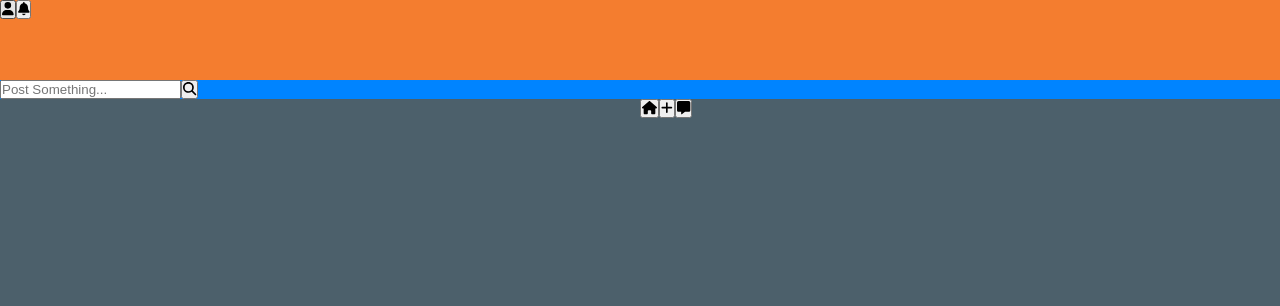
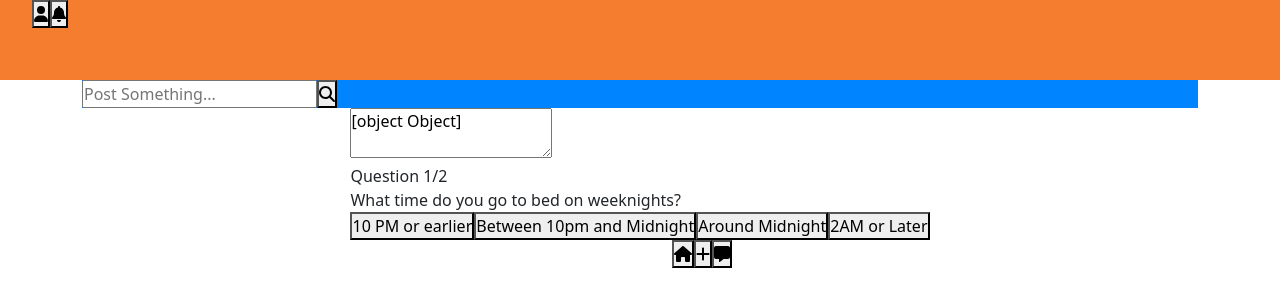
Before and after one commit to dopoku12/roomies, a React (Create React App) app: page / in a window 1280 px wide. Shown: the top 306 px of the page. Built offline with nearby package versions, Linux system fonts and the light colour scheme.

Commit message:
questionnaire

```diff
--- a/package.json
+++ b/package.json
@@ -10,6 +10,7 @@
     "@testing-library/jest-dom": "^5.16.2",
     "@testing-library/react": "^12.1.4",
     "@testing-library/user-event": "^13.5.0",
+    "bootstrap": "^5.1.3",
     "react": "^17.0.2",
     "react-dom": "^17.0.2",
     "react-scripts": "5.0.0",
--- a/src/App.js
+++ b/src/App.js
@@ -6,6 +6,7 @@ import Modal from './components/Modal'
 import ChatPage from './Chatpage';
 import Footer from "./components/Footer";
 import { useState } from "react";
+import Questionnaire from './components/questionnaire/questionnaire.js'
 
 function App() {
 
@@ -37,8 +38,10 @@ function App() {
       <button id={items.idName} onClick={items.clickHandler}>
         <FontAwesomeIcon icon={items.index} />
       </button>
+
     </li>
   ))
+
 
   //Footer
   const AwesomeIconsFoot = footIndex.map((items) =>
@@ -46,9 +49,15 @@ function App() {
     <li key={items.idName} >
       <button id={items.idName} onClick={items.clickHandler}>
         <FontAwesomeIcon icon={items.footIndex} />
+
+
       </button>
+
+
     </li>
   ))
+
+
 
   //Flex Container
   return (
@@ -61,7 +70,10 @@ function App() {
         </button>)}
       >
       </Main>
-
+      <div>
+        <ChatPage></ChatPage>
+        <Questionnaire></Questionnaire>
+      </div>
       {//⬇️ for opening and closing Modal check Modal.js for rest of code
       }
       {value && <Modal closeModal={setValue} />}
--- a/src/Chatpage.js
+++ b/src/Chatpage.js
@@ -1,13 +1,17 @@
-function ChatPage() {
-    return (<div classname='chat'>
+import React, { Component } from 'react';
 
 
-        <input type="text" placeholder="Message..." />
-
-
-    </div>
-    )
-
+class Post extends Component {
+    state = { value:'' }
+    render() {
+        return (
+            <React.Fragment>
+            <textarea placeholder='Post'>
+                <input type="text" value={this.state.value} onChange={this.handleChange}/>
+            </textarea>
+            </React.Fragment>
+        );
+    }
 }
 
-export default ChatPage
+export default Post ;
--- a/src/components/Main.js
+++ b/src/components/Main.js
@@ -1,10 +1,10 @@
 function Main(props, { children }) {
 
-    function enterHandler() { }
+    function enterHandler() {}
     return (
 
         <article className="Main">
-            <input className="posting" type="search" placeholder="Post Something..." onKeyDown={enterHandler} />
+            <input className="posting " type="search" placeholder="Post Something..." onKeyDown={enterHandler} />
             {props.faIcons}
 
         </article>
--- /dev/null
+++ b/src/components/questionnaire/questionnaire.js
@@ -0,0 +1,69 @@
+import React, { useState } from 'react';
+
+
+export default function App() {
+	const questions = [
+        {
+            questionText: 'What time do you go to bed on weeknights?',
+            id:0,
+            answerOptions: [
+                {answerText: '10 PM or earlier', value:1},
+                {answerText: 'Between 10pm and Midnight', value:2 },
+                {answerText: 'Around Midnight', value:3},
+                {answerText: '2AM or Later',value:4}
+
+            ]
+        },{
+            questionText: 'How often do you pull all-nighters?',
+            id:1,
+            answerOptions: [
+                {answerText: 'Several nights per week', value: 4},
+                {answerText: 'Once a week', value :3 },
+                {answerText: 'Once a month', value :2 },
+                {answerText: 'Almost never', value : 1}
+            ]
+        }
+    ];
+
+	const [currentQuestion, setCurrentQuestion] = useState(0);
+	const [showScore, setShowScore] = useState(false);
+	const [score, setScore] = useState(0);
+	//const results = questions.map((question)=>{question.value})
+
+	const handleAnswerOptionClick = (score) => {
+		if (score) {
+			const persVal = setScore(score);
+            console.log(persVal)
+		}
+
+		const nextQuestion = currentQuestion + 1;
+		if (nextQuestion < questions.length) {
+			setCurrentQuestion(nextQuestion);
+		} else {
+			setShowScore(true);
+		}
+	};
+	return (
+		<div className='app'>
+			{showScore ? (
+				<div className='score-section'>
+					You scored {score} out of {questions.length}
+				</div>
+			) : (
+				<>
+					<div className='question-section'>
+						<div className='question-count'>
+							<span>Question {currentQuestion + 1}</span>/{questions.length}
+						</div>
+						<div className='question-text'>{questions[currentQuestion].questionText}</div>
+					</div>
+					<div className='answer-section'>
+						{questions[currentQuestion].answerOptions.map((answerOption) => (
+							<button onClick={() => handleAnswerOptionClick(answerOption.isCorrect)}>{answerOption.answerText}</button>
+						))}
+					</div>
+				</>
+			)}
+		</div>
+	);
+}
--- a/src/index.js
+++ b/src/index.js
@@ -2,6 +2,7 @@ import React from 'react';
 import ReactDOM from 'react-dom';
 import './stylesheet/index.css';
 import App from './App';
+import 'bootstrap/dist/css/bootstrap.css'
 
 
 ReactDOM.render(
```
Also changed, not shown: 1 other file (tests, documents, lock files or other folders).
